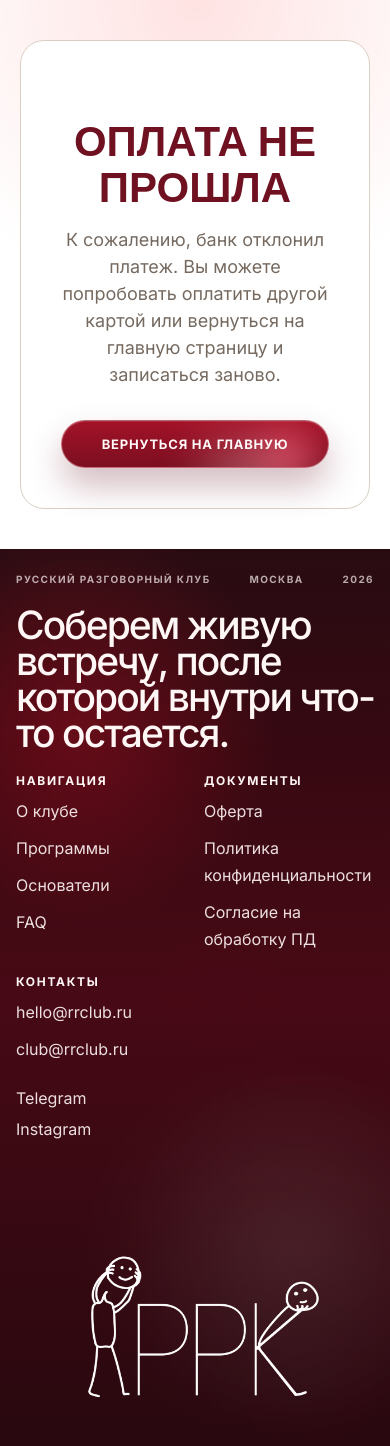
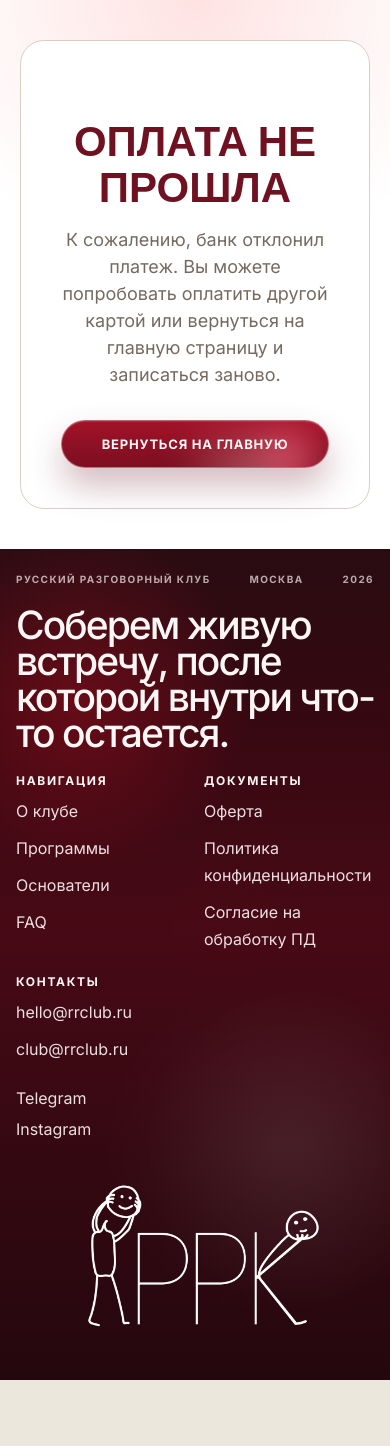
Before and after one commit to RRK-MSK/RRK, a Next.js app in the folder frontend/: page /fail in a window 390 px wide. Shown: the top 1446 px of the page. After the commit the page ends 1380 px from the top, so only its background shows below. Built offline with nearby package versions, Linux system fonts and the light colour scheme.

Commit message:
update: crop footer image empty space via margins

```diff
--- a/frontend/src/app/globals.css
+++ b/frontend/src/app/globals.css
@@ -2988,7 +2988,7 @@ th {
   display: grid;
   grid-template-columns: minmax(0, 1fr) minmax(0, 1.25fr);
   gap: 32px;
-  padding: 28px 24px 10px;
+  padding: 28px 24px 0px;
 }
 
 .site-footer-topline {
@@ -3672,7 +3672,7 @@ th {
   }
 
   .site-footer-inner {
-    padding: 24px 16px 10px;
+    padding: 24px 16px 0px;
     gap: 22px;
   }
 
--- a/frontend/src/components/site/footer.tsx
+++ b/frontend/src/components/site/footer.tsx
@@ -45,8 +45,8 @@ export function SiteFooter() {
             </div>
           </div>
         </div>
-        <div aria-hidden="true" style={{ gridColumn: '1 / -1', marginTop: '0px', width: '100%', display: 'flex', justifyContent: 'center' }}>
-          <img src="/Безымянный-1_Монтажная область 1 копия 15.webp" alt="РРК" style={{ width: '100%', maxWidth: '800px', filter: 'brightness(0) invert(1)', marginBottom: '-10px' }} />
+        <div aria-hidden="true" style={{ gridColumn: '1 / -1', marginTop: '0px', width: '100%', display: 'flex', justifyContent: 'center', overflow: 'hidden' }}>
+          <img src="/Безымянный-1_Монтажная область 1 копия 15.webp" alt="РРК" style={{ width: '100%', maxWidth: '800px', filter: 'brightness(0) invert(1)', margin: '-20% 0' }} />
         </div>
       </div>
     </footer>
```
